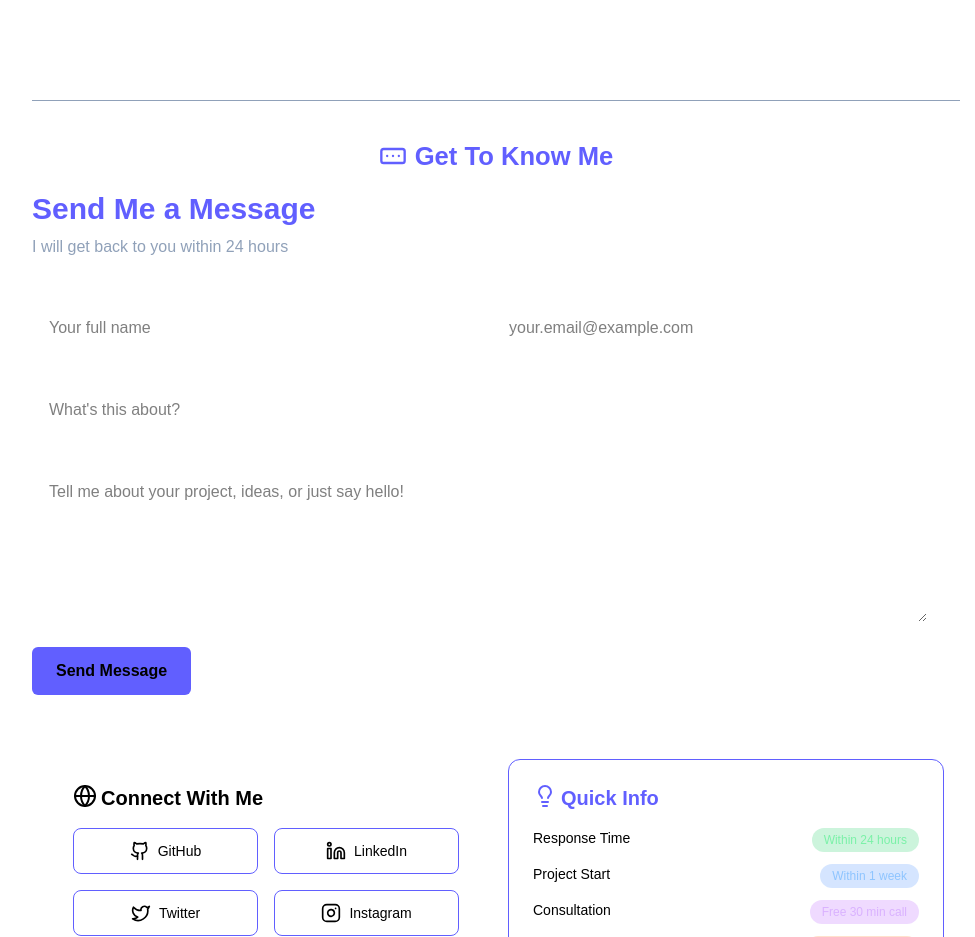
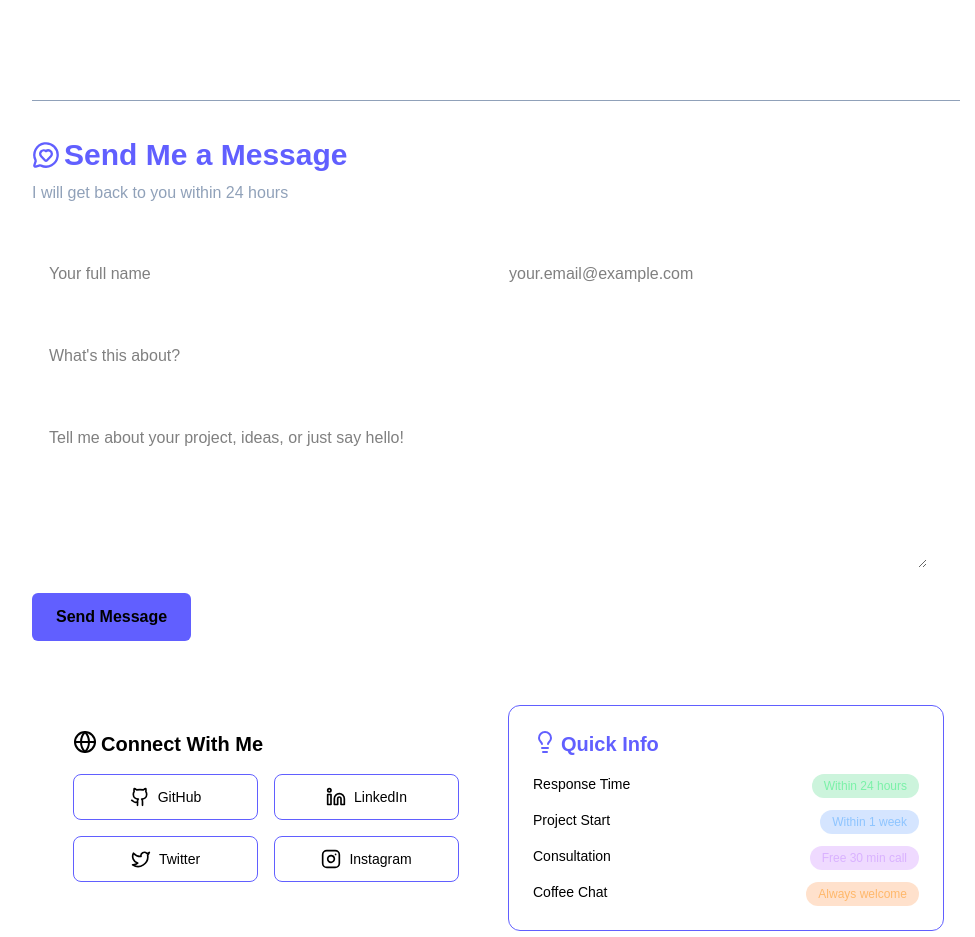
Before and after one commit to godric4/vista, a Next.js app: page / in a window 1280 px wide. Shown: the part 2860-3797 px from the top of the page, without its empty margins (144-1119 px from the left). Built offline with nearby package versions, Linux system fonts and the light colour scheme.

Commit message:
added testimonial and parallax

```diff
--- a/src/components/Contact.tsx
+++ b/src/components/Contact.tsx
@@ -7,17 +7,22 @@ import {
   Instagram,
   GlobeIcon,
   Lightbulb,
-  FormInputIcon,
+  MessageCircleHeart,
 } from 'lucide-react'
 
 const Contact = () => {
   return (
     <section id='contact' className=' px-6 py-16'>
       <hr className='my-3 py-3 text-secondary' />
-      <h1 className='font-bold text-[1.6rem] justify-center flex items-center gap-2 text-shade mb-4'>
-        <FormInputIcon className='w-7 h-7' /> Get To Know Me
-      </h1>
-      <h2 className='text-3xl text-shade font-bold mb-2'>Send Me a Message</h2>
+
+      <h2 className='text-3xl text-shade font-bold mb-2 flex items-center'>
+        {' '}
+        <span className='mr-1'>
+          {' '}
+          <MessageCircleHeart className='w-7 h-7' />{' '}
+        </span>
+        Send Me a Message
+      </h2>
       <p className='mb-10 text-secondary'>
         I will get back to you within 24 hours
       </p>
```
